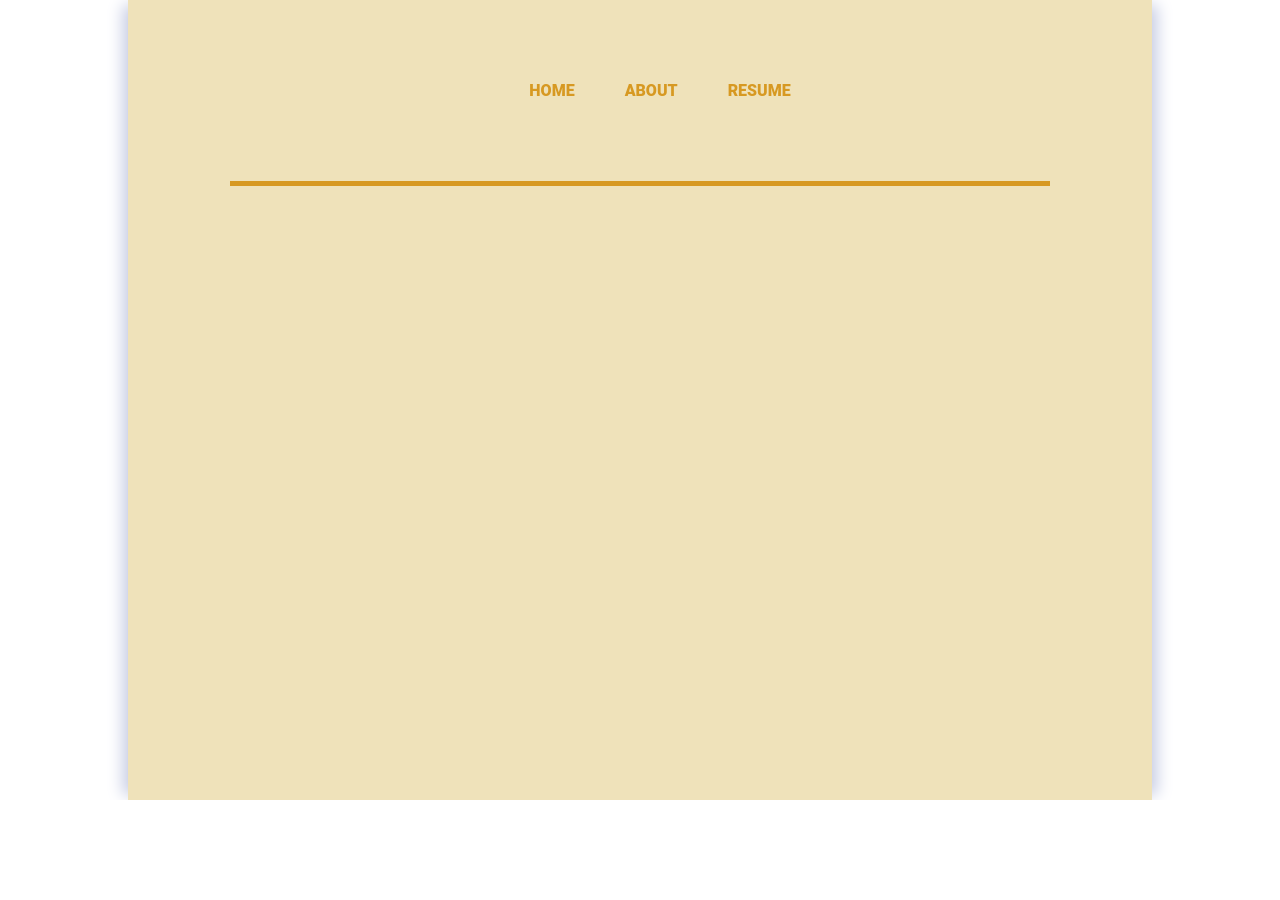
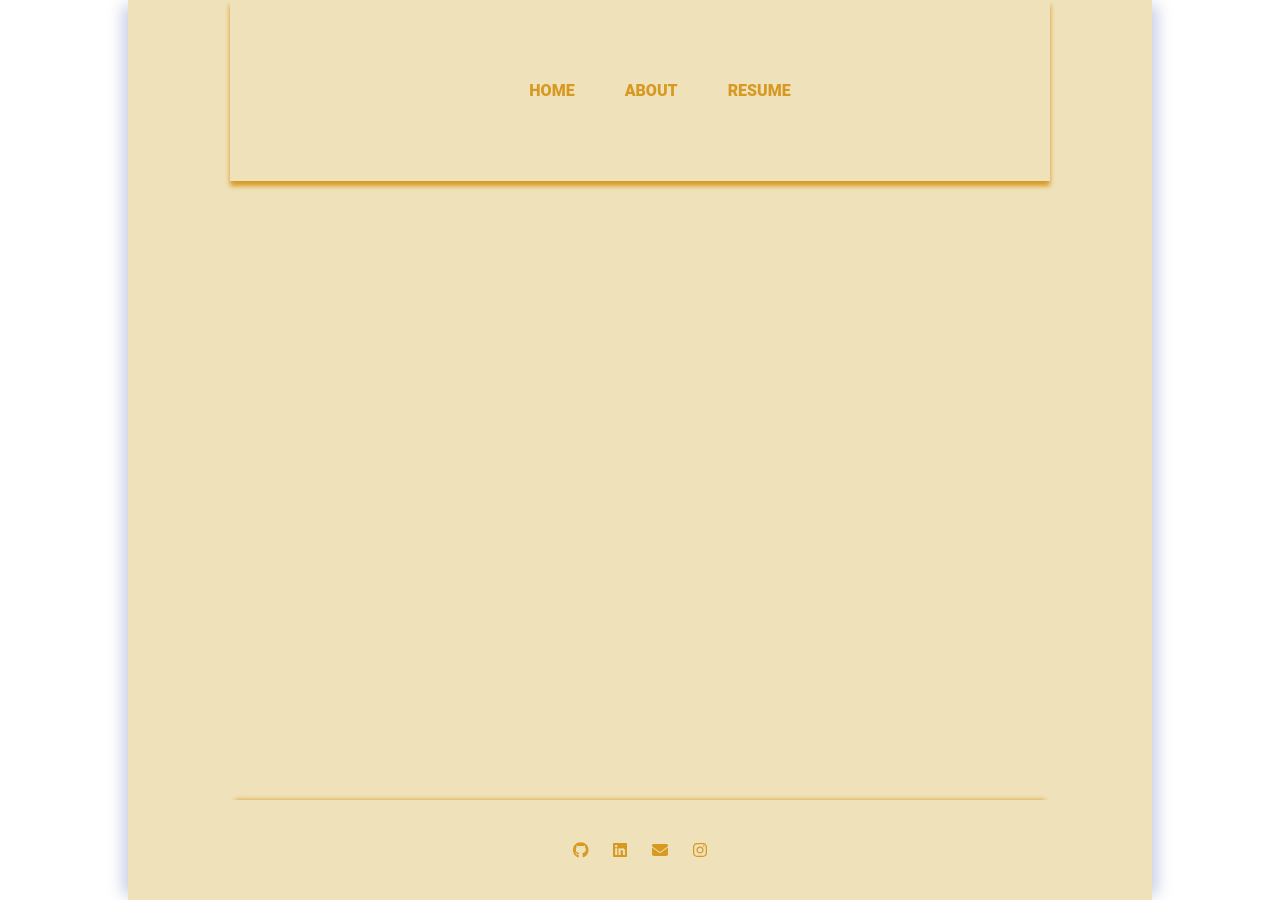
Before and after one commit to qscholtes/Portfolio-page, a React (Create React App) app in the folder Portfolio/: page / in a window 1280 px wide. Before the commit the page ends 800 px from the top, so only its background shows below. Built offline with nearby package versions, Linux system fonts and the light colour scheme.

Commit message:
Added footer and fixed dependencies

```diff
--- /dev/null
+++ b/Portfolio/src/footer.css
@@ -0,0 +1,13 @@
+footer{
+    min-height: 100px;
+    width: 80%;
+    margin: auto;
+    align-items: center;
+    display:flex;
+    gap:25px;
+    justify-content: center;
+    box-shadow: 0px -5px 5px -5px #D79922;
+}
+.svg-inline--fa{
+    cursor:pointer;
+}
--- /dev/null
+++ b/Portfolio/src/footer.js
@@ -0,0 +1,17 @@
+import { FontAwesomeIcon } from '@fortawesome/react-fontawesome';
+import { faGithub , faLinkedin , faInstagram } from '@fortawesome/free-brands-svg-icons'; // Import the specific icon
+import { faEnvelope } from '@fortawesome/free-solid-svg-icons'; // Import the specific icons
+import './footer.css';
+
+function Footer() {
+  return (
+    <footer>
+      <FontAwesomeIcon icon={faGithub} style={{color: "#d79922",}} />
+      <FontAwesomeIcon icon={faLinkedin} style={{color: "#d79922",}} />
+      <FontAwesomeIcon icon={faEnvelope} style={{color: "#d79922",}} />
+      <FontAwesomeIcon icon={faInstagram} style={{color: "#d79922",}} />
+    </footer>
+  );
+}
+
+export default Footer;
--- a/Portfolio/src/index.js
+++ b/Portfolio/src/index.js
@@ -4,6 +4,7 @@ import './index.css';
 import App from './App';
 import reportWebVitals from './reportWebVitals';
 import NavBar from './nav';
+import Footer from './footer'
 
 
 const root = ReactDOM.createRoot(document.getElementById('root'));
@@ -11,7 +12,7 @@ root.render(
   <React.StrictMode>
     <NavBar></NavBar>
     <App />
-
+    <Footer></Footer>
   </React.StrictMode>
 );
 
--- a/Portfolio/src/nav.css
+++ b/Portfolio/src/nav.css
@@ -52,7 +52,7 @@
         margin: 0 auto;
         background: #fff;
         padding: 50px 0;
-        box-shadow: 0px 5px 0px #D79922;
+        box-shadow: 0px 5px 5px #D79922;
         background-color: #EFE2BA ;
     }
     nav ul {
```
Also changed, not shown: Portfolio/package.json (+7 -0 lines), 1 other file (tests, documents, lock files or other folders).
